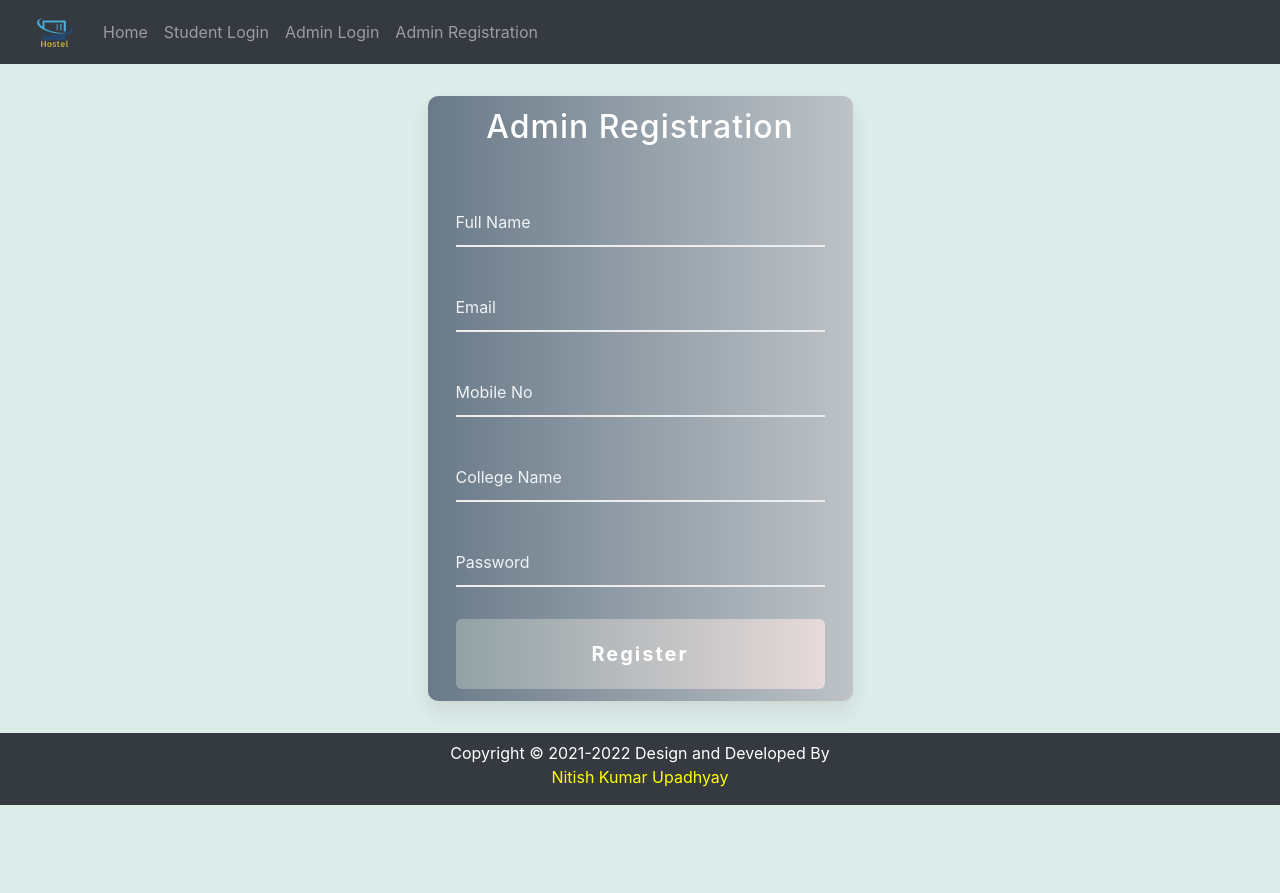
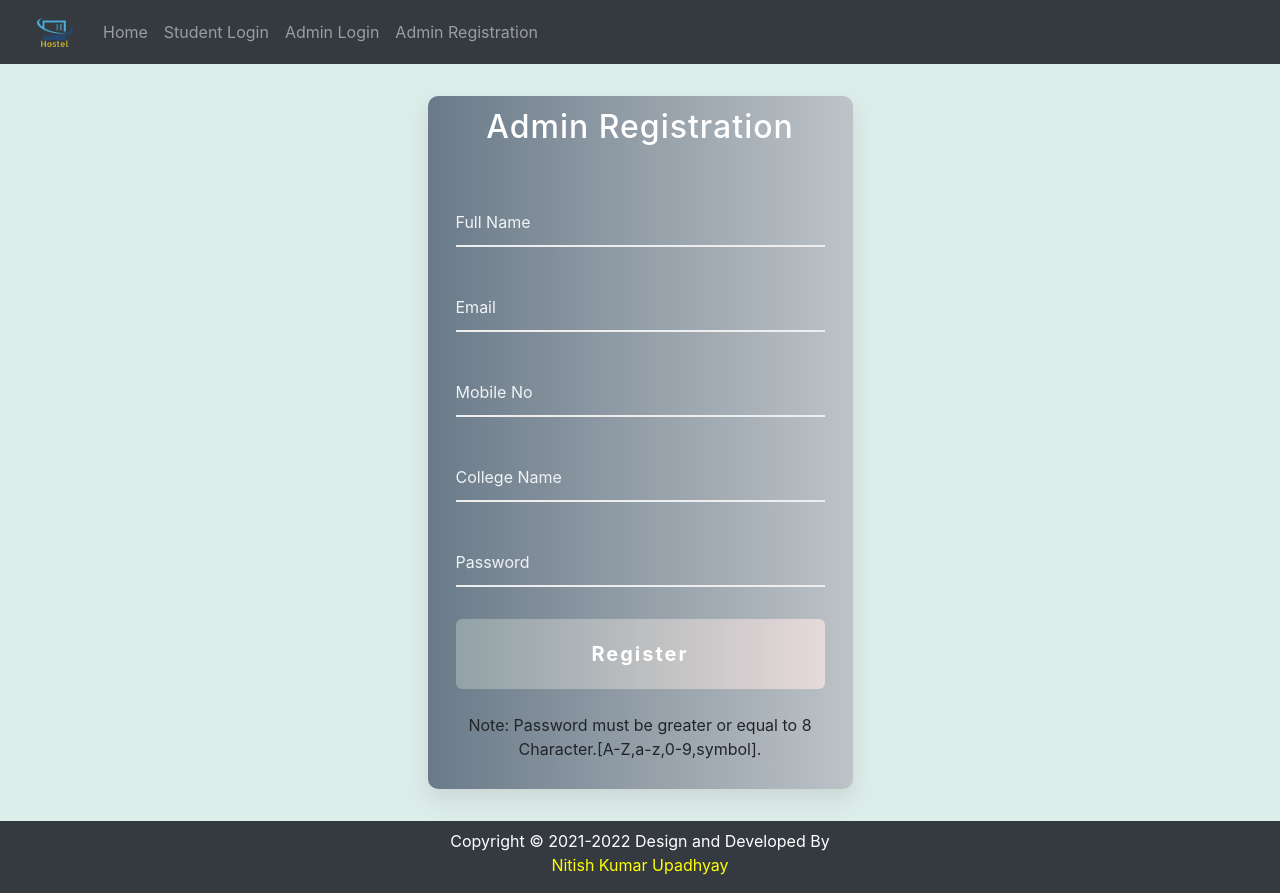
Before and after one commit to nitishup94/Hostel_Allotment_Frontend, a Vue app: page /Admin_registration in a window 1280 px wide. Before the commit the page ends 805 px from the top, so only its background shows below. Built offline with nearby package versions, Linux system fonts and the light colour scheme.

Commit message:
note for password

```diff
--- a/src/components/AdminRegister.vue
+++ b/src/components/AdminRegister.vue
@@ -34,7 +34,8 @@
               <button class="action-button">Register</button>
             </div>
           </form>
-
+          <br/>
+          <center><p>Note: Password must be greater or equal to 8 Character.[A-Z,a-z,0-9,symbol].   </p></center>
         </div>
       </div>
     </div>
```
